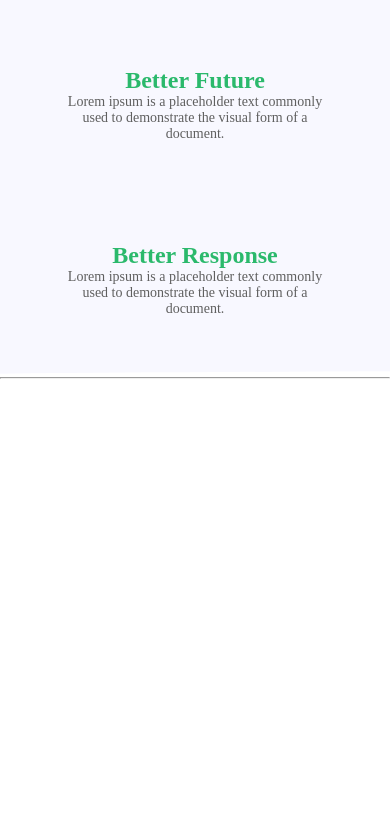
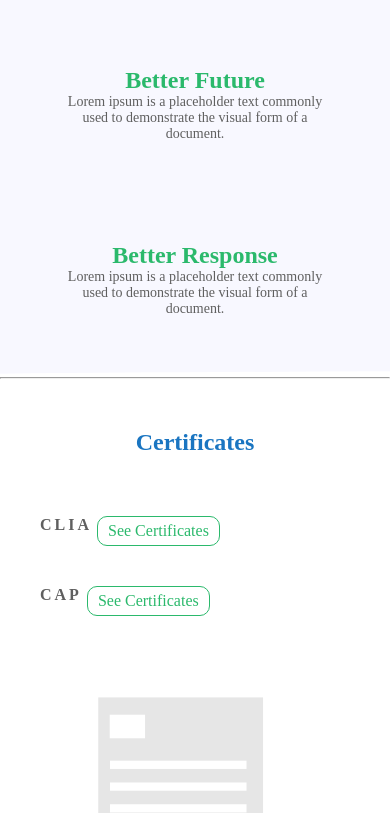
Before and after one commit to zain-sadaqat/lab-tests, a plain HTML site: page index.html in a window 390 px wide. Shown: the part 3992-4805 px from the top of the page. Before the commit the page ends 4371 px from the top, so only its background shows below. Drawn offline with Linux system fonts and the light colour scheme.

Commit message:
Adding Certificate Section

```diff
--- a/index.html
+++ b/index.html
@@ -130,5 +130,28 @@
 	</section>
 
 <hr>
+
+
+<section class="c-row">
+		<div class="col-head">
+			<h1>Certificates</h1>
+			<div class="inline-box">
+				<h2>CLIA</h2>
+				<button><a href="#">See Certificates</a></button>
+			</div>
+			<div class="inline-box">
+				<h2>CAP</h2>
+				<button><a href="#">See Certificates</a></button>
+			</div>
+		</div>
+		<div class="certificates-right">
+			<img src="img/certificate.svg" alt="mainsection" width="500px" height="500px">
+		</div>
+
+
+
+
+	</section>
+
 </body>
 </html>
--- a/style.css
+++ b/style.css
@@ -298,6 +298,64 @@ li, a {
 .top-tier-body-right-2 {
 	margin-top: 100px;
 }
+
+
+.c-row {
+	display: flex;
+	flex-direction: row;
+	flex-wrap: wrap;
+}
+
+.col-head {
+
+	display: flex;
+	flex-direction: column;
+	color: var(--heading-color);
+
+}
+
+.col-head h1 {
+	padding: 30px;
+	font-size: 2.5em;
+	margin-top: 40px;
+	font-weight: bolder;
+}
+
+.inline-box {
+	display: flex;
+	flex-direction: row;
+	color: var(--paragraph-color);
+	padding: 10px 40px;
+	margin-top: 50px;
+}
+.inline-box h2 {
+	letter-spacing: 3px;
+
+}
+
+.certificates-right {
+	display: flex;
+	justify-content: flex-end;
+	align-items: center;
+	margin-top: 30px;
+	flex: 1;
+}
+
+
+button {
+	margin: 0px 5px;
+	padding: 10px;
+	background-color: white;
+	border: 1px solid var(--sub-heading-color);
+	border-radius: 10px;
+}
+
+button a {
+	color: var(--sub-heading-color);
+}
+
+
+
 
 
 
@@ -718,6 +776,65 @@ li, a {
 	}
 
 
+	.c-row {
+	display: flex;
+	flex-direction: column;
+	flex-wrap: wrap;
+}
+
+.col-head {
+
+	display: flex;
+	flex-direction: column;
+	color: var(--heading-color);
+
+}
+
+.col-head h1 {
+	text-align: center;
+	padding: 30px;
+	font-size: 1.5em;
+	margin-top: 20px;
+	font-weight: bolder;
+}
+
+.inline-box {
+	display: flex;
+	flex-direction: row;
+	color: var(--paragraph-color);
+	padding: 20;
+	margin-top: 20px;
+}
+.inline-box h2 {
+	letter-spacing: 3px;
+	font-size: 1em;
+
+}
+
+.certificates-right {
+	display: flex;
+	justify-content: center;
+	align-items: center;
+	margin-top: 15px;
+	flex: 1;
+}
+
+
+	.certificates-right img {
+		width: 200px;
+		height: 350px;
+	}
+
+	button {
+	display: inline-block;
+	margin: 0px 5px;
+	padding: 5px;
+	background-color: white;
+	border: 1px solid var(--sub-heading-color);
+	border-radius: 10px;
+}
+
+
 
 
 
```
Also changed, not shown: img/certificate.svg (renamed from img/Certifications Section.svg).
